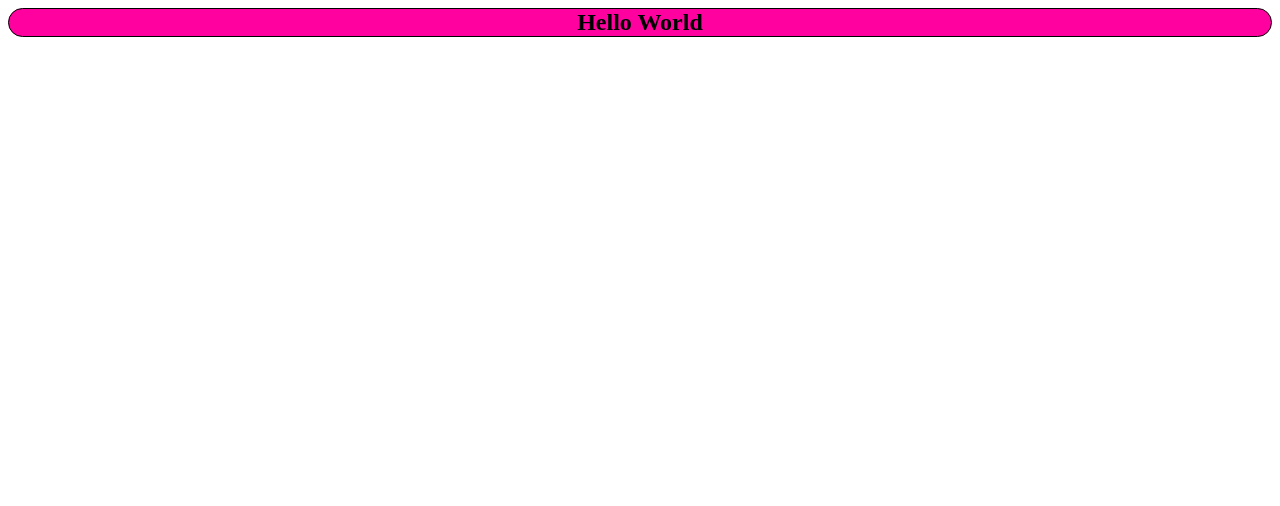
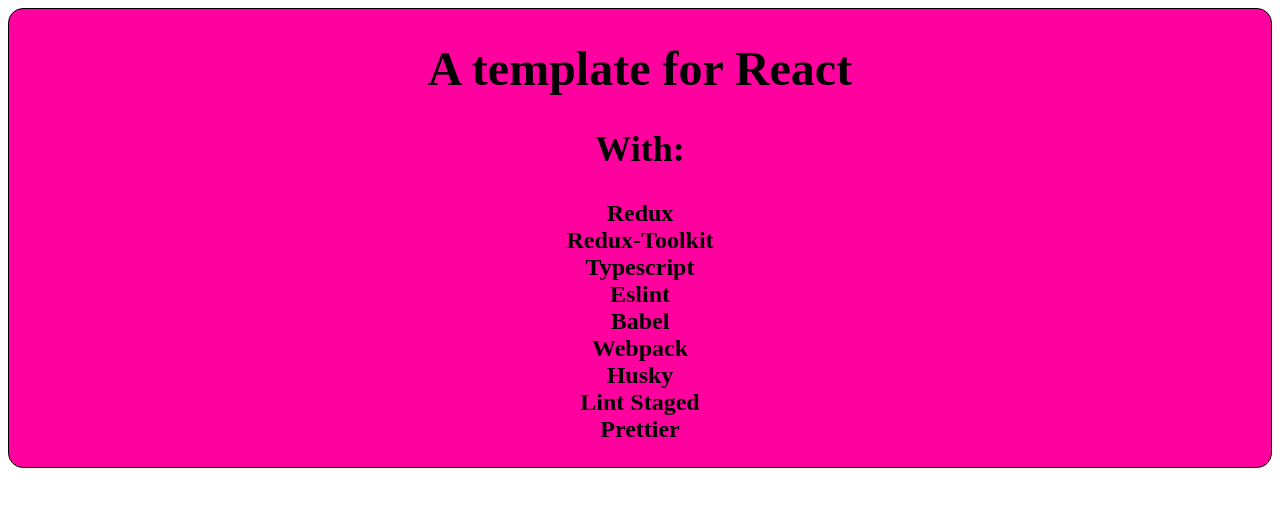
Before and after one commit to thTs0ustas/custom-react-template, a React app: page / in a window 1280 px wide. Shown: the top 506 px of the page. Built offline with nearby package versions, Linux system fonts and the light colour scheme.

Commit message:
add a home page

```diff
--- a/package.json
+++ b/package.json
@@ -1,6 +1,6 @@
 {
 	"name": "basic-custom-react-template",
-	"version": "2.1.1",
+	"version": "2.2.0",
 	"description": "",
 	"main": "src/index.ts",
 	"scripts": {
--- /dev/null
+++ b/src/app.css
@@ -0,0 +1,9 @@
+.app {
+	text-align: center;
+	font-weight: 900;
+	font-size: 24px;
+	color: #000;
+	border: 1px solid #000;
+	border-radius: 15px;
+	background-color: #ff019f;
+}
--- a/src/app.tsx
+++ b/src/app.tsx
@@ -1,13 +1,21 @@
-const styles = {
-	textAlign: 'center' as const,
-	fontWeight: 900,
-	fontSize: 24,
-	color: '#000',
-	border: '1px solid #000',
-	borderRadius: 15,
-	backgroundColor: '#ff019f',
-};
+import './app.css';
 
-const App = () => <div style={styles}>Hello World</div>;
+const App = () => (
+	<div className="app">
+		<h1>A template for React</h1>
+		<h2>With:</h2>
+		<ul>
+			<li>Redux</li>
+			<li>Redux-Toolkit</li>
+			<li>Typescript</li>
+			<li>Eslint</li>
+			<li>Babel</li>
+			<li>Webpack</li>
+			<li>Husky</li>
+			<li>Lint Staged</li>
+			<li>Prettier</li>
+		</ul>
+	</div>
+);
 
 export default App;
--- /dev/null
+++ b/src/index.css
@@ -0,0 +1,6 @@
+* {
+	padding: 0;
+	margin: 10;
+	box-sizing: border-box;
+	zoom: 1;
+}
--- a/src/index.tsx
+++ b/src/index.tsx
@@ -1,6 +1,6 @@
 import * as ReactDom from 'react-dom/client';
 import App from 'src/app';
-
+import './index.css';
 const root = ReactDom.createRoot(document.getElementById('root')!);
 
 root.render(<App />);
```
